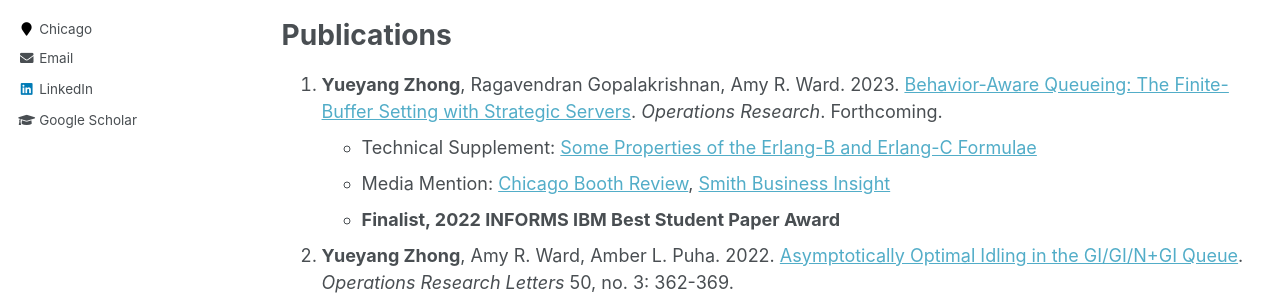
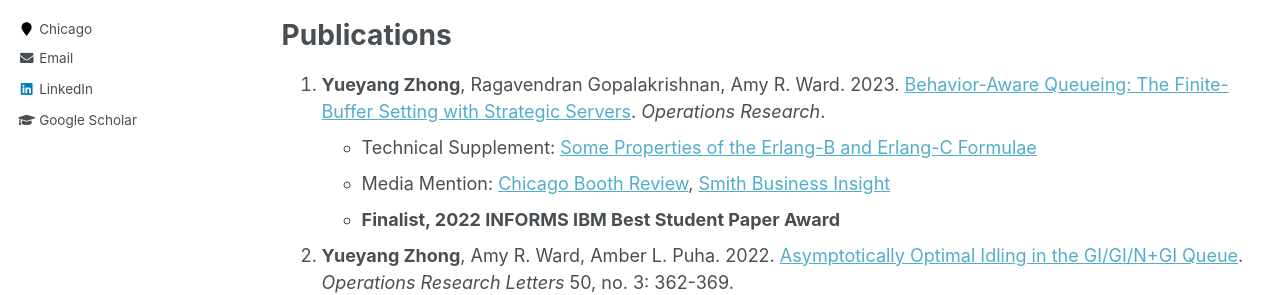
Before and after one commit to alicemengqi/site, a Jekyll site: the page built from _pages/publications.md, in a window 1280 px wide and 1001 px high. Shown: the part 399-694 px from the top of the window. Built offline with Jekyll 4.4.1, drawn with Linux system fonts in a browser that asks for light colours.

Commit message:
Update publications.md

```diff
--- a/_pages/publications.md
+++ b/_pages/publications.md
@@ -15,7 +15,7 @@ author_profile: true
 
 
 # Publications
-1. **Yueyang Zhong**, Ragavendran Gopalakrishnan, Amy R. Ward. 2023. [Behavior-Aware Queueing: The Finite-Buffer Setting with Strategic Servers](https://pubsonline.informs.org/doi/10.1287/opre.2023.2487). *Operations Research*. Forthcoming.
+1. **Yueyang Zhong**, Ragavendran Gopalakrishnan, Amy R. Ward. 2023. [Behavior-Aware Queueing: The Finite-Buffer Setting with Strategic Servers](https://pubsonline.informs.org/doi/10.1287/opre.2023.2487). *Operations Research*.
    - Technical Supplement: [Some Properties of the Erlang-B and Erlang-C Formulae](https://papers.ssrn.com/abstract_id=4430477)
    - Media Mention: [Chicago Booth Review](https://www.chicagobooth.edu/review/secrets-wait-loss), [Smith Business Insight](https://smith.queensu.ca/insight/content/Customer-Wait-Times-Are-No-Idle-Concern.php)
    - **Finalist, 2022 INFORMS IBM Best Student Paper Award**
```
